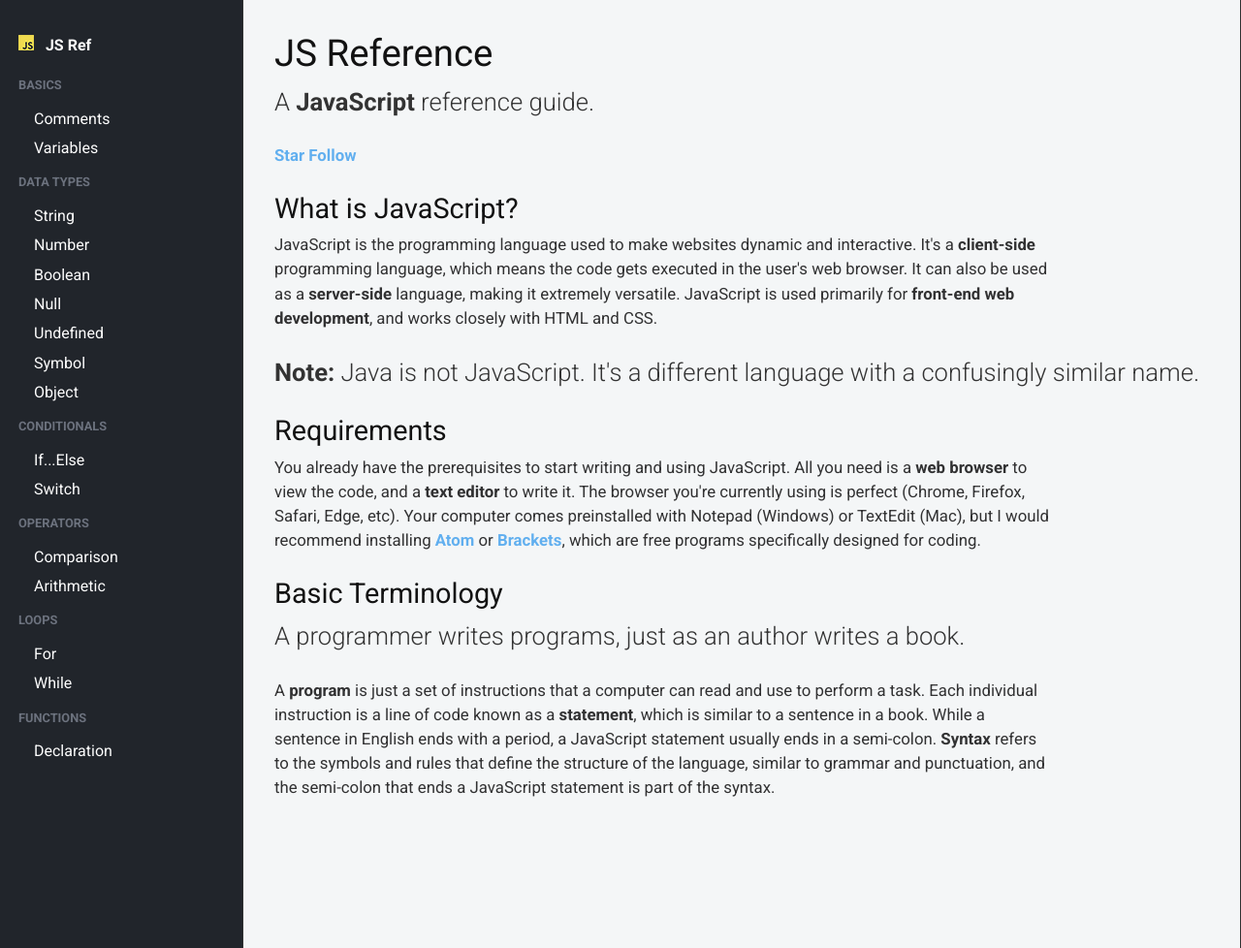
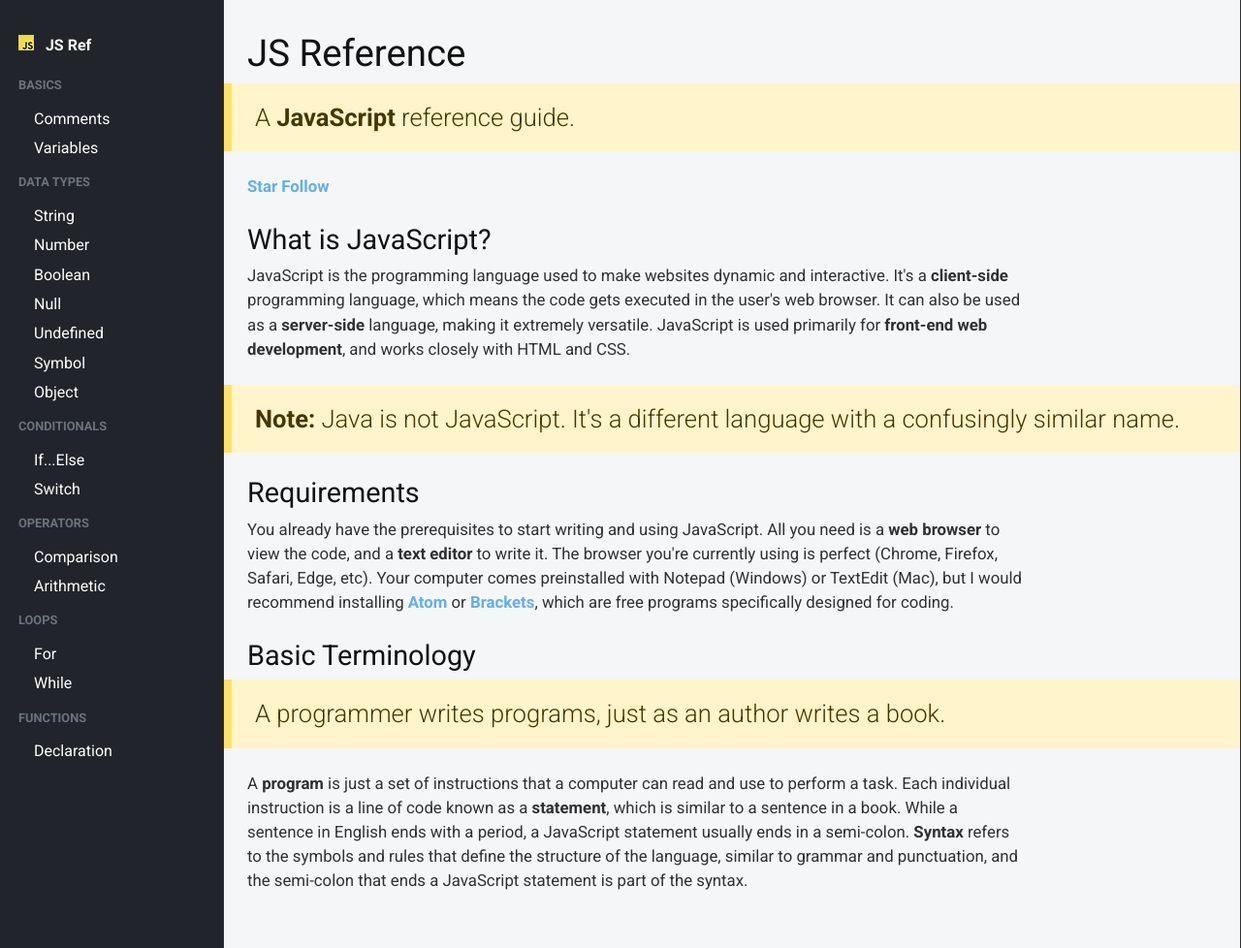
Before and after one commit to KJLarson/snippets, a Jekyll site: the page built from index.html, in a window 1280 px wide and 978 px high. Shown: the whole window at 97% size. Built offline with Jekyll 4.4.1, drawn with Linux system fonts in a browser that asks for light colours; nearby versions of some CDN libraries.

Commit message:
Blockquote

```diff
--- a/_sass/components/_layout.scss
+++ b/_sass/components/_layout.scss
@@ -11,7 +11,7 @@
 	//border-top: lighten($border-color, 5%);
 	padding: 2rem 0;
 	min-height: 100vh;
-	margin-left: 250px;
+	margin-left: 230px;
 	background: $background;
 	border-left: $borders;
 	border-right: $borders;
@@ -26,7 +26,7 @@ p,
 ol,
 ul,
 table {
-	margin: 0 0 1.5rem 2rem;
+	margin: 0 1.5rem 1.5rem;
 	max-width: 800px;
 }
 
--- a/_sass/components/_navigation.scss
+++ b/_sass/components/_navigation.scss
@@ -7,7 +7,7 @@
 	position: fixed;
 	top: 0;
 	z-index: 2;
-	width: 250px;
+	width: 230px;
 	height: 100%;
 	color: #6c727e;
 	overflow-y: hidden;
--- a/_sass/components/_scaffolding.scss
+++ b/_sass/components/_scaffolding.scss
@@ -54,7 +54,11 @@ blockquote {
 	margin: 0;
 	font-size: 1.6rem;
 	font-weight: 300;
-	color: #333;
+	color: #463700;
+	background: #FFF4CA;
+	border-left: 8px solid #FFE168;
+	padding: 1rem 0;
+	margin-bottom: 1.5rem;
 	cite {
 		display: block;
 		margin-top: 25px;
@@ -63,6 +67,7 @@ blockquote {
 	}
 	p {
 		max-width: 100%;
+		margin-bottom: 0;
 	}
 }
 
```
